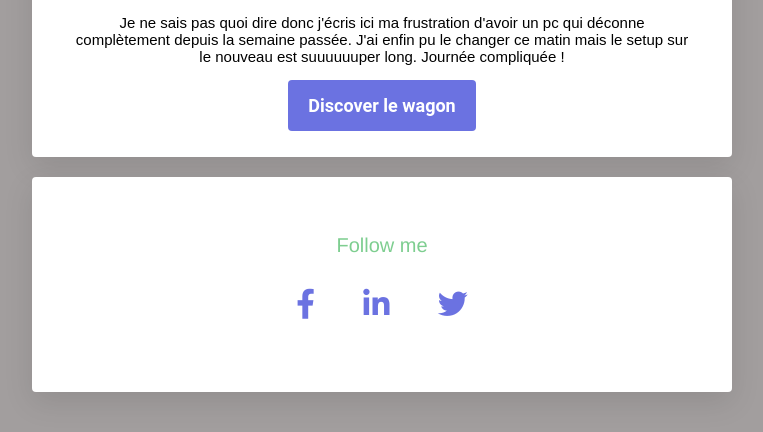
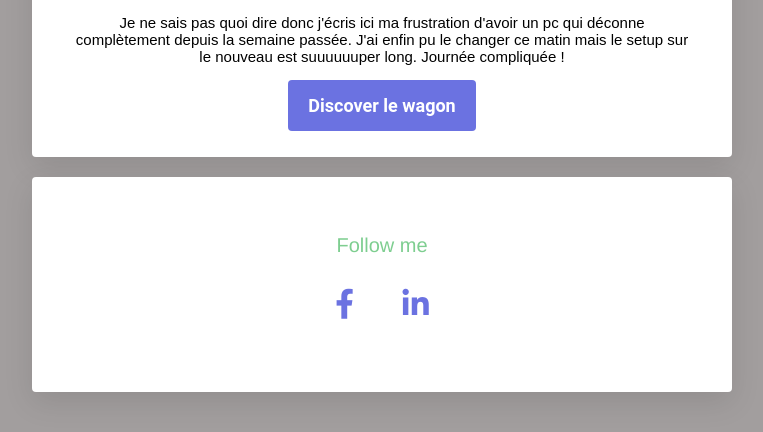
Before and after one commit to Christophe-hubeaux/profile, a plain HTML site: page index.html in a window 1280 px wide. Shown: the part 204-636 px from the top of the page, without its empty margins (258-1021 px from the left). Drawn offline with Linux system fonts and the light colour scheme.

Commit message:
version 1000.0

```diff
--- a/index.html
+++ b/index.html
@@ -27,13 +27,8 @@
               </a>
             </li>
             <li>
-              <a href="#">
+              <a href="https://be.linkedin.com/in/christophe-hubeaux-956a6645">
                 <i class="fab fa-linkedin-in"></i>
-              </a>
-            </li>
-            <li>
-              <a href="#">
-                <i class="fab fa-twitter"></i>
               </a>
             </li>
           </ul>
```
